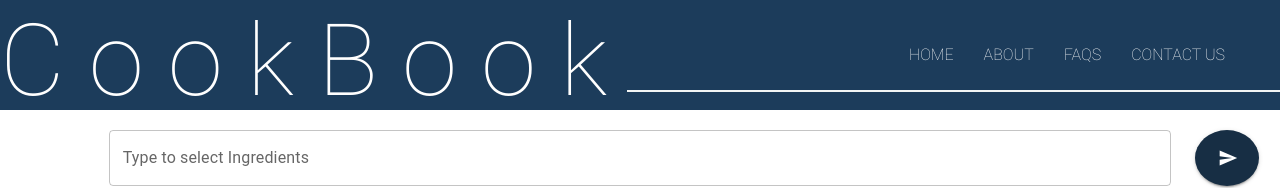
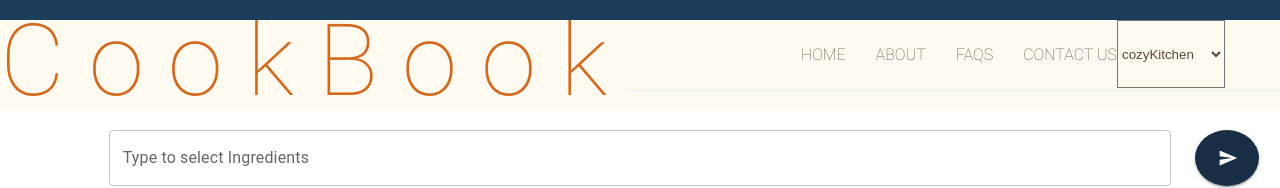
Before and after one commit to Software-Engineering-2024-Group/my-cookbook, a React (Create React App) app in the folder frontend/: page / in a window 1280 px wide. Shown: the top 188 px of the page. Built offline with nearby package versions, Linux system fonts and the light colour scheme.

Commit message:
Themes for header section

```diff
--- a/frontend/src/App.tsx
+++ b/frontend/src/App.tsx
@@ -25,6 +25,8 @@ import Header from './features/Header/Header'
 import AppContent from './features/AppContent/AppContent'
 import GetTags from './features/AppContent/Tag/GetTags'
 import CustomizedAccordions from "./features/AppContent/NutritionFilter/CustomizedAccordions";
+import { ThemeProvider } from './features/Themes/themeContext';
+
 const store = applicationStore()
 
 const App: React.FunctionComponent<any> = () => {
@@ -34,6 +36,7 @@ const App: React.FunctionComponent<any> = () => {
     <Provider store={store}>
       {/* Browser router enables routing and navigation across multiple pages in the application */}
       <BrowserRouter>
+      <ThemeProvider>
         <div className="App">
           <div className="App-header" data-testid="header-comp-43">
             <Header />
@@ -51,6 +54,7 @@ const App: React.FunctionComponent<any> = () => {
             <AppContent />
           </div>
         </div>
+        </ThemeProvider>
       </BrowserRouter>
     </Provider>
   )
--- a/frontend/src/features/AppContent/HomePage/HomePage.tsx
+++ b/frontend/src/features/AppContent/HomePage/HomePage.tsx
@@ -19,8 +19,10 @@ import seventh from './photos/seventh.jpg'
 import eighth from './photos/eighth.jpg'
 import nineth from './photos/nineth.jpg'
 import tenth from './photos/tenth.jpg'
+import { useTheme } from '../../Themes/themeContext'
 
 const HomePage = () => {
+  const { theme } = useTheme();
   return (
     <div >
       <table>
--- a/frontend/src/features/Header/Header.tsx
+++ b/frontend/src/features/Header/Header.tsx
@@ -11,6 +11,7 @@ this file. If not, please write to: help.cookbook@gmail.com
 import React from 'react'
 import './Header.css'
 import Navbar from '../Navbar/Navbar'
+import { useTheme } from '../Themes/themeContext'
 /**
  * File name: Header.tsx
  * Functional component displaying the top navigation bar.
@@ -20,11 +21,12 @@ import Navbar from '../Navbar/Navbar'
  */
 
 const Header = () => {
+  const { theme } = useTheme();
   return (
-    <section className="header">
+    <section className="header" style={{ backgroundColor: theme.background, color: theme.color }}>
       <section className="header-top">
         <section className="header-top__logo">
-          <a href="/" className="header-logo">
+          <a href="/" className="header-logo" style={{ color: theme.headerColor }}>
             C o o k B o o k
           </a>
         </section>
--- a/frontend/src/features/Navbar/Navbar.tsx
+++ b/frontend/src/features/Navbar/Navbar.tsx
@@ -11,7 +11,8 @@ this file. If not, please write to: help.cookbook@gmail.com
 import React from 'react'
 
 import './Navbar.css'
-
+import { useTheme } from '../Themes/themeContext'
+import themes from '../Themes/themes'
 /**
  * File name: Navbar.tsx
  * Task - Home, About, Contact options available for the user on the Navigation Bar.
@@ -19,20 +20,46 @@ import './Navbar.css'
  */
 
 function Navbar() {
+  const { theme, toggleTheme } = useTheme();
+
+    // Function to handle theme change
+    const handleThemeChange = (event: React.ChangeEvent<HTMLSelectElement>) => {
+      toggleTheme(event.target.value);
+    };
+
   return (
-    <section className="navbar">
-      <a href="/" className="navbar-item">
+    <section className="navbar" style={{ backgroundColor: theme.background }}>
+      <a href="/" className="navbar-item" style={{ color: theme.color }}>
         Home
       </a>
-      <a href="/about" className="navbar-item">
+      <a href="/about" className="navbar-item" style={{ color: theme.color }}>
         About
       </a>
-      <a href="/faq" className="navbar-item">
+      <a href="/faq" className="navbar-item" style={{ color: theme.color }}>
         FAQs
       </a>
-      <a href="/contact" className="navbar-item">
+      <a href="/contact" className="navbar-item" style={{ color: theme.color }}>
         Contact Us
       </a>
+      {/* Theme Dropdown */}
+
+        <select
+          id="theme-dropdown"
+          onChange={handleThemeChange}
+          value={theme.background} // Set default value to current theme
+          style={{ backgroundColor: theme.background, color: theme.color }}
+        >
+          {Object.keys(themes).map((themeName) => (
+            <option
+              key={themeName}
+              value={themeName}
+              style={{ backgroundColor: themes[themeName as keyof typeof themes].background, color: themes[themeName as keyof typeof themes].color }}
+            >
+              {themeName}
+            </option>
+          ))}
+        </select>
+
     </section>
   )
 }
--- /dev/null
+++ b/frontend/src/features/Themes/themeContext.tsx
@@ -0,0 +1,76 @@
+import React, { createContext, useContext, useState, useEffect, ReactNode } from 'react';
+import themes from './themes';
+
+// Define the type for a single theme
+interface Theme {
+    background: string;
+    color: string;
+    headerColor: string;
+}
+
+// Define the type for the themes object
+type Themes = {
+    [key: string]: Theme;
+};
+
+// Define the context value type
+interface ThemeContextType {
+    theme: Theme; // Current theme object
+    themeName: string; // Name of the current theme
+    toggleTheme: (name: string) => void; // Function to change the theme
+}
+
+// Define the props for ThemeProvider
+interface ThemeProviderProps {
+    children: ReactNode; // Children components to be rendered
+}
+
+// Ensure the imported themes match the Themes type
+const typedThemes: Themes = themes; // Cast or validate the themes object
+
+// Create a context with an initial value of `null` (it will be provided later)
+const ThemeContext = createContext<ThemeContextType | null>(null);
+
+// ThemeProvider component to wrap your app
+export const ThemeProvider: React.FC<ThemeProviderProps> = ({ children }) => {
+    // Get the saved theme from local storage or default to 'cozyKitchen'
+    const savedTheme = localStorage.getItem('themeName') || 'cozyKitchen';
+
+    // Validate the savedTheme against available themes, default if invalid
+    const isValidTheme = Object.keys(typedThemes).includes(savedTheme);
+    const [themeName, setThemeName] = useState<string>(isValidTheme ? savedTheme : 'cozyKitchen');
+
+    // Save the current theme to local storage whenever it changes
+    useEffect(() => {
+        localStorage.setItem('themeName', themeName);
+    }, [themeName]);
+
+    // Function to toggle the theme
+    const toggleTheme = (name: string) => {
+        if (typedThemes[name]) {
+            setThemeName(name);
+        } else {
+            console.warn(`Theme "${name}" does not exist in themes object.`);
+        }
+    };
+
+    // Get the current theme object
+    const theme = typedThemes[themeName];
+
+    return (
+        <ThemeContext.Provider value={{ theme, toggleTheme, themeName }}>
+            {children} {/* Render all child components */}
+        </ThemeContext.Provider>
+    );
+};
+
+// Custom hook to use the ThemeContext
+export const useTheme = (): ThemeContextType => {
+    const context = useContext(ThemeContext);
+
+    if (!context) {
+        throw new Error('useTheme must be used within a ThemeProvider');
+    }
+
+    return context;
+};
--- /dev/null
+++ b/frontend/src/features/Themes/themes.tsx
@@ -0,0 +1,59 @@
+const themes = {
+    // A warm, inviting theme that feels like opening a fresh recipe book
+    cozyKitchen: {
+        background: '#fffaf0', // Creamy parchment-like background
+        color: '#5a463c', // Rich brown for text
+        headerColor: '#d2691e', // Warm cinnamon-like color for headers
+    },
+
+    // A modern theme inspired by sleek kitchen aesthetics
+    stainlessStyle: {
+        background: '#e0e0e0', // Cool steel gray
+        color: '#333333', // Deep, easy-to-read text
+        headerColor: '#757575', // Dark metallic header
+    },
+
+    // A vibrant theme inspired by fresh vegetables and spices
+    farmersMarket: {
+        background: '#f9fbe7', // Soft green for a fresh look
+        color: '#3e4a33', // Dark green text
+        headerColor: '#81c784', // Fresh leafy green header
+    },
+
+    // An elegant, bookish theme for the reader-friendly aspect of CookBook
+    literaryLemon: {
+        background: '#fffde7', // Warm off-white, resembling old paper
+        color: '#3e2723', // Dark brown ink-like text
+        headerColor: '#ffd54f', // Bright gold for headers
+    },
+
+    // A dark theme for late-night recipe hunters
+    midnightChef: {
+        background: '#2e2e2e', // Rich charcoal gray
+        color: '#ffffff', // Crisp white text
+        headerColor: '#9e9e9e', // Steel gray for headers
+    },
+
+    // A rustic theme inspired by farmhouse kitchens
+    countryCharm: {
+        background: '#f4e4d7', // Light beige for a natural look
+        color: '#6d4c41', // Warm brown text
+        headerColor: '#a1887f', // Rustic brown for headers
+    },
+
+    // A playful and colorful theme inspired by creative dishes
+    spiceSplash: {
+        background: '#fff3e0', // Soft peachy background
+        color: '#4e342e', // Deep brown text
+        headerColor: '#ff5722', // Bold orange spice header
+    },
+
+    // A clean, neutral theme for focus and minimalism
+    freshFocus: {
+        background: '#f0f7f4', // Clean white with a hint of green
+        color: '#263238', // Cool, dark text
+        headerColor: '#4caf50', // Refreshing green header
+    },
+};
+
+export default themes;
--- a/frontend/src/index.tsx
+++ b/frontend/src/index.tsx
@@ -13,13 +13,16 @@ import ReactDOM from 'react-dom/client';
 import './index.css';
 import App from './App';
 import reportWebVitals from './reportWebVitals';
+import { ThemeProvider } from './features/Themes/themeContext'
 
 const root = ReactDOM.createRoot(
   document.getElementById('root') as HTMLElement
 );
 root.render(
   <React.StrictMode>
+    <ThemeProvider>
     <App />
+    </ThemeProvider>
   </React.StrictMode>
 );
 
```
